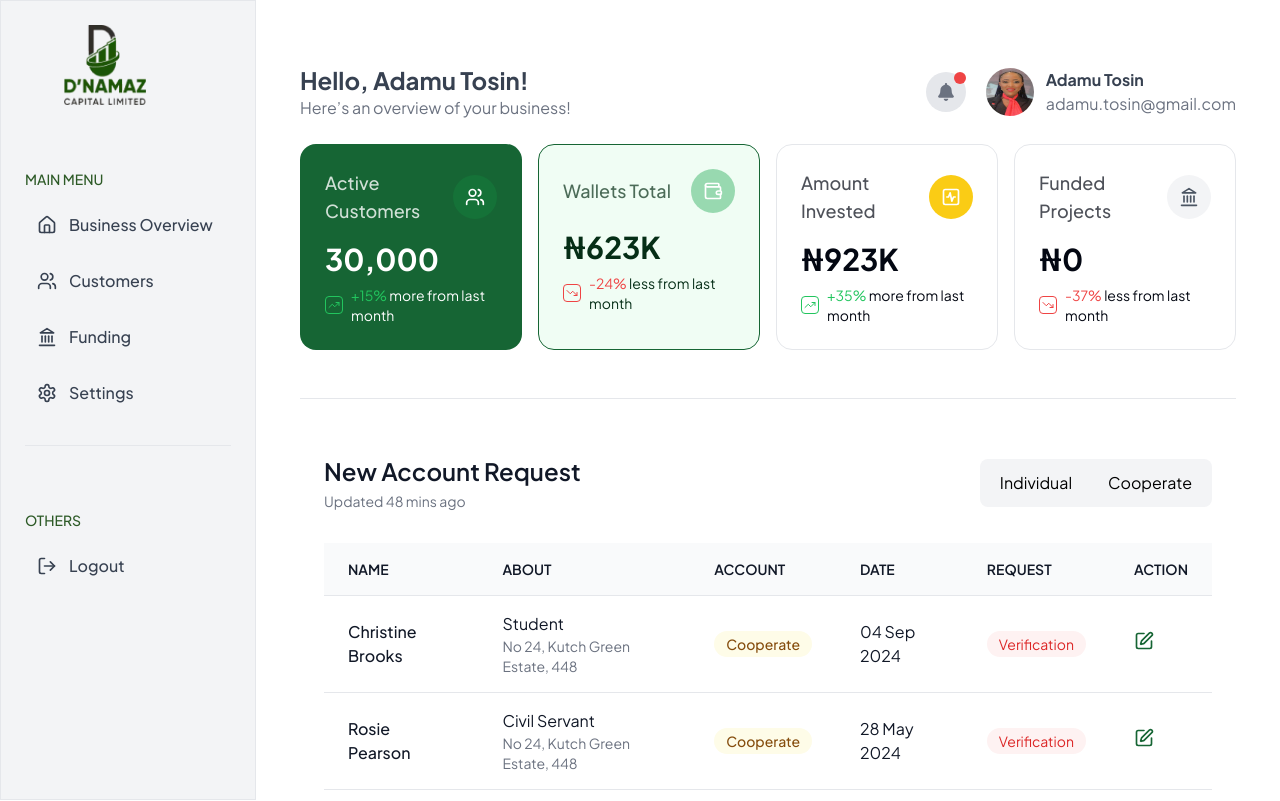
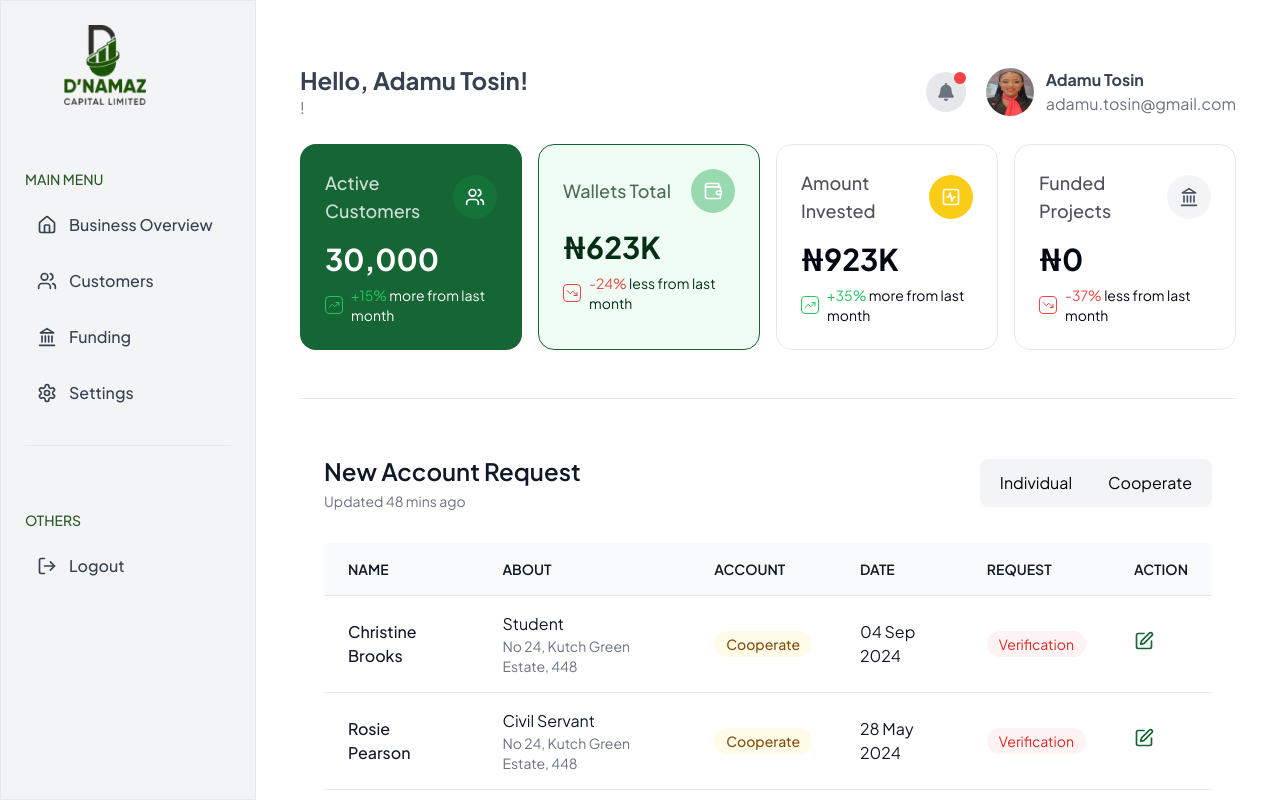
Before and after one commit to AyoMoses1/dnamaz, a Next.js app: page / in a window 1280 px wide. Shown: the top 801 px of the page. Built offline with nearby package versions, Linux system fonts and the light colour scheme.

Commit message:
Refactor Header component to update text and add dynamic description

```diff
--- a/app/_components/Header.tsx
+++ b/app/_components/Header.tsx
@@ -4,16 +4,18 @@ import { FaBell } from "react-icons/fa";
 import rita from "@/public/Rita.jpg";
 
 interface HeaderProps {
-  name: string;
+  name?: string;
   email: string;
+  title?: string;
+  description?: string;
 }
 
-const Header: FC<HeaderProps> = ({ name, email }) => {
+const Header: FC<HeaderProps> = ({ name, email, description }) => {
   return (
     <header className="pt-5 flex justify-between items-center">
       <div>
         <h1 className="text-gray-700 text-2xl font-bold">Hello, {name}!</h1>
-        <p className="text-gray-500">Here’s an overview of your business!</p>
+        <p className="text-gray-500">{description}!</p>
       </div>
       <div className="flex items-center space-x-5">
         <div className="relative">
```
